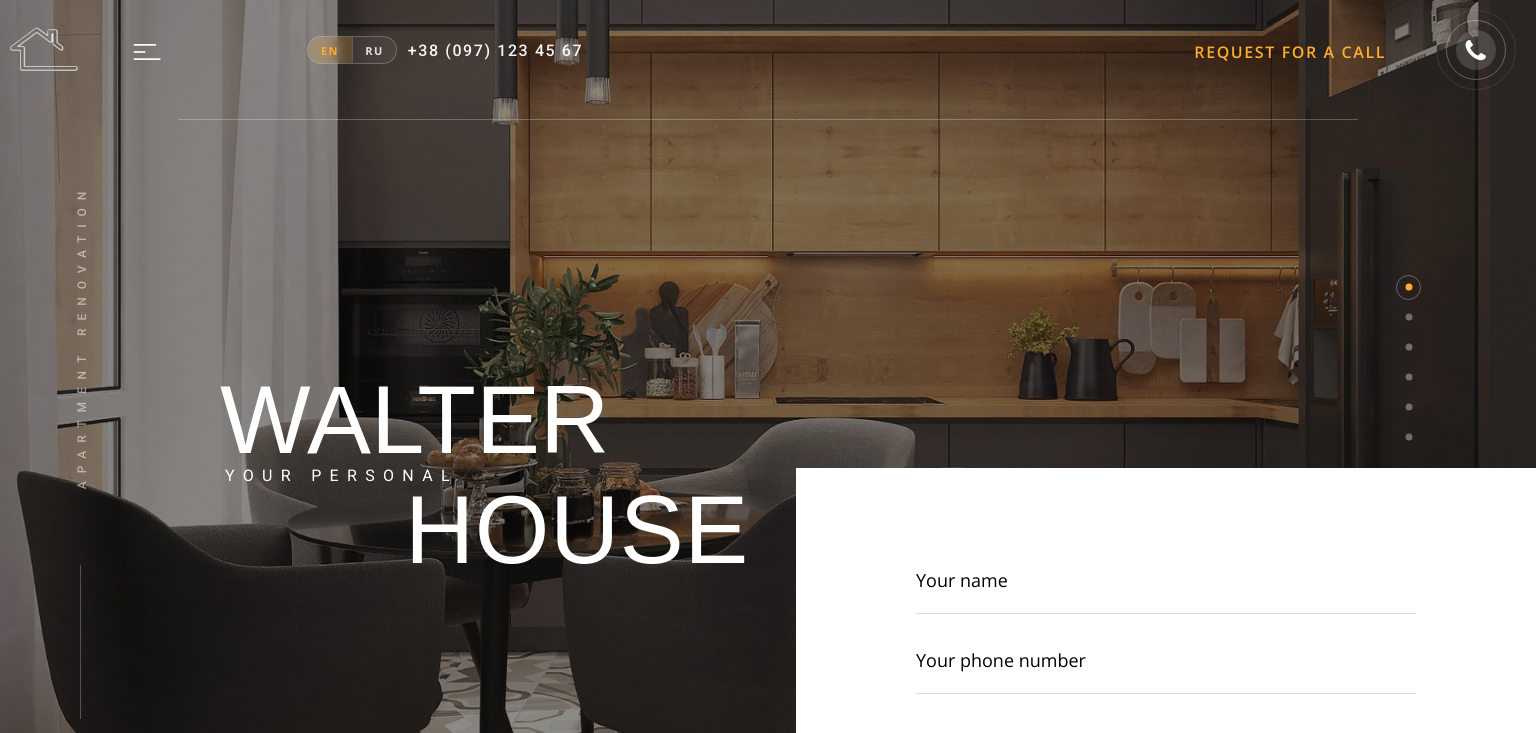
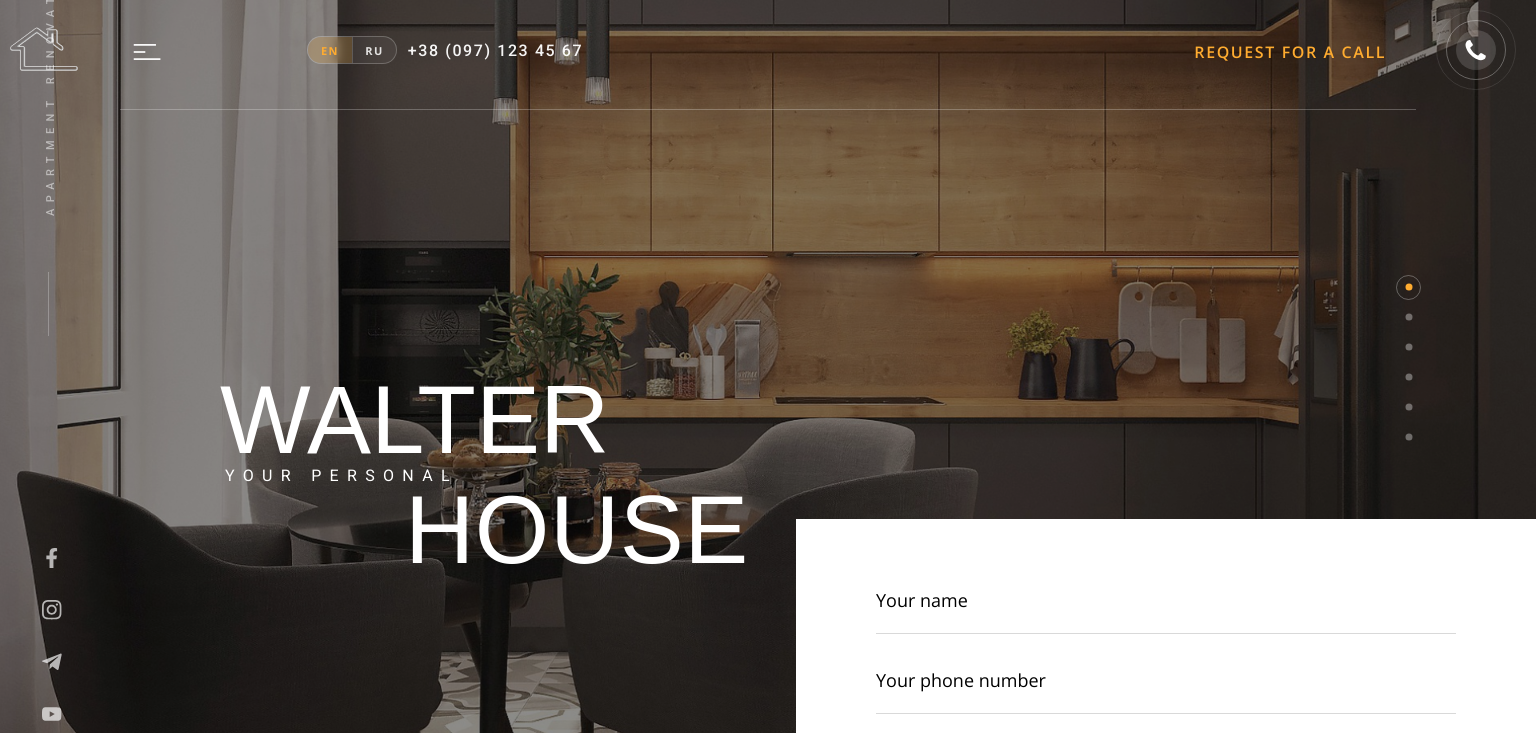
Before and after one commit to MaksymSelezen/WALTER-HOUSE, a website built with Vite: page src/index.html in a window 1536 px wide. Shown: the top 733 px of the page. Built offline with nearby package versions, Linux system fonts and the light colour scheme; files whose address does not match are found by name; a web font is replaced by a local one.

Commit message:
fix bug form and social components

```diff
--- a/src/scss/components/_form.scss
+++ b/src/scss/components/_form.scss
@@ -185,10 +185,7 @@
   @media (min-width: 1440px) {
     width: 740px;
     max-width: 740px;
-    min-height: 380px;
-
-    padding: 81px 120px 85px;
-
+    padding: 50px 80px 65px;
     align-items: stretch;
 
     &__field {
--- a/src/scss/components/_social.scss
+++ b/src/scss/components/_social.scss
@@ -89,7 +89,83 @@
   }
 }
 
-@media (min-width: 1440px) {
+@media (min-width: 1440px) and (max-width: 1919.98px) {
+  .social {
+    z-index: 25;
+
+    &__topline {
+      top: 109px;
+      left: 120px;
+      right: 120px;
+      background: rgba(255, 255, 255, 0.25);
+    }
+
+    &__title {
+      top: 220px;
+      left: 44px;
+      right: auto;
+      width: 210px;
+      font-size: 11px;
+      letter-spacing: 0.58em;
+      transform: rotate(-90deg);
+      transform-origin: left top;
+      pointer-events: none;
+    }
+
+    &__rail-notch {
+      display: block;
+      position: absolute;
+      top: 272px;
+      left: 48px;
+      width: 1px;
+      height: 64px;
+      background: rgba(255, 255, 255, 0.25);
+    }
+
+    &__list {
+      display: flex;
+      flex-direction: column;
+      gap: 28px;
+      position: absolute;
+      left: 42px;
+      bottom: 72px;
+      pointer-events: auto;
+    }
+
+    &__link {
+      display: inline-flex;
+      align-items: center;
+      justify-content: center;
+      width: 20px;
+      height: 20px;
+      color: rgba(255, 255, 255, 0.85);
+      opacity: 0.8;
+      transition:
+        opacity 180ms ease,
+        transform 180ms ease;
+
+      &:hover {
+        opacity: 1;
+        transform: translateY(-1px);
+      }
+
+      &:focus-visible {
+        outline: 2px solid rgba(255, 255, 255, 0.6);
+        outline-offset: 6px;
+        border-radius: 6px;
+        opacity: 1;
+      }
+    }
+
+    &__icon {
+      width: 20px;
+      height: 20px;
+      fill: currentColor;
+    }
+  }
+}
+
+@media (min-width: 1920px) {
   .social {
     &__topline {
       top: 119px;
```
